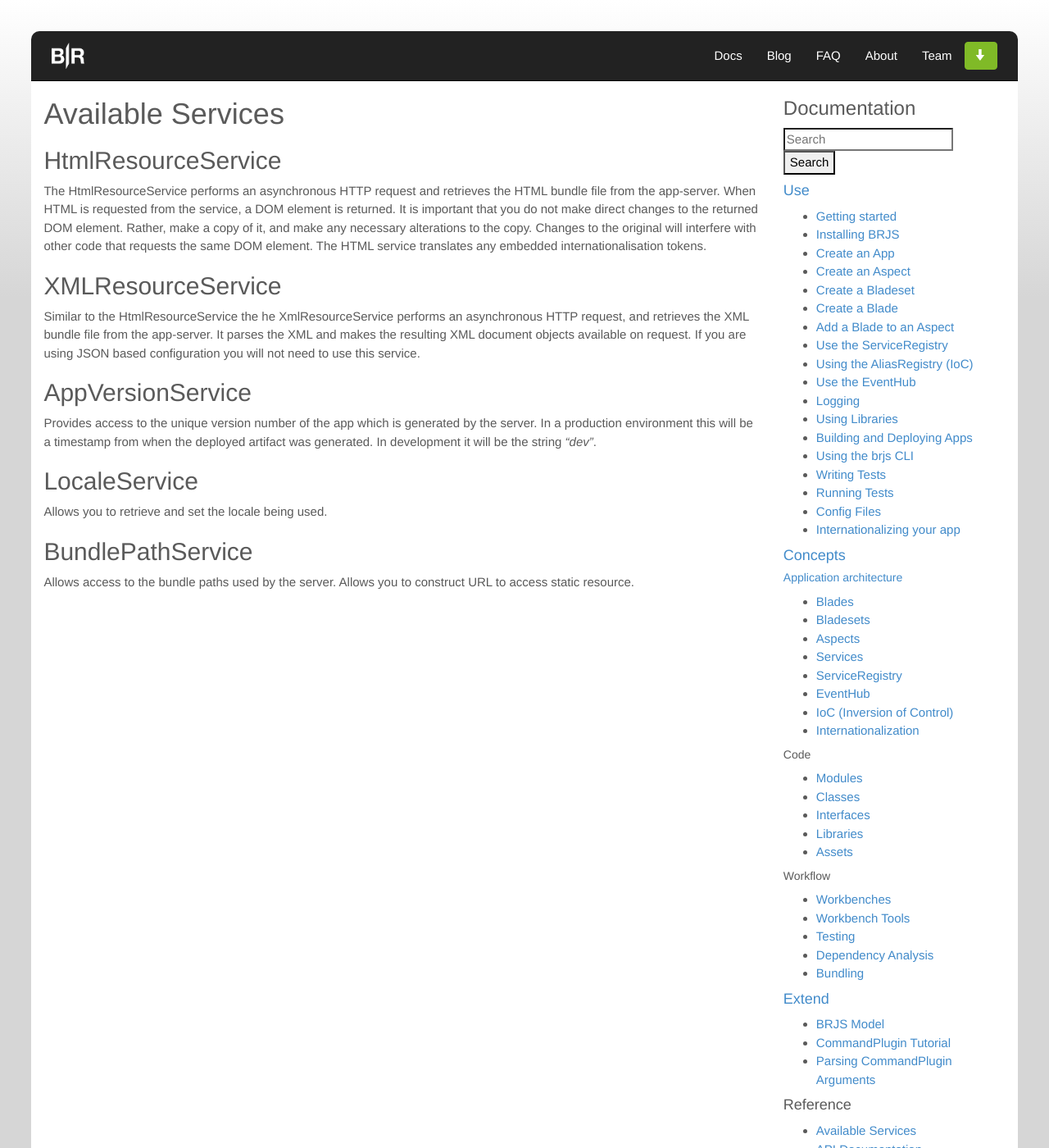
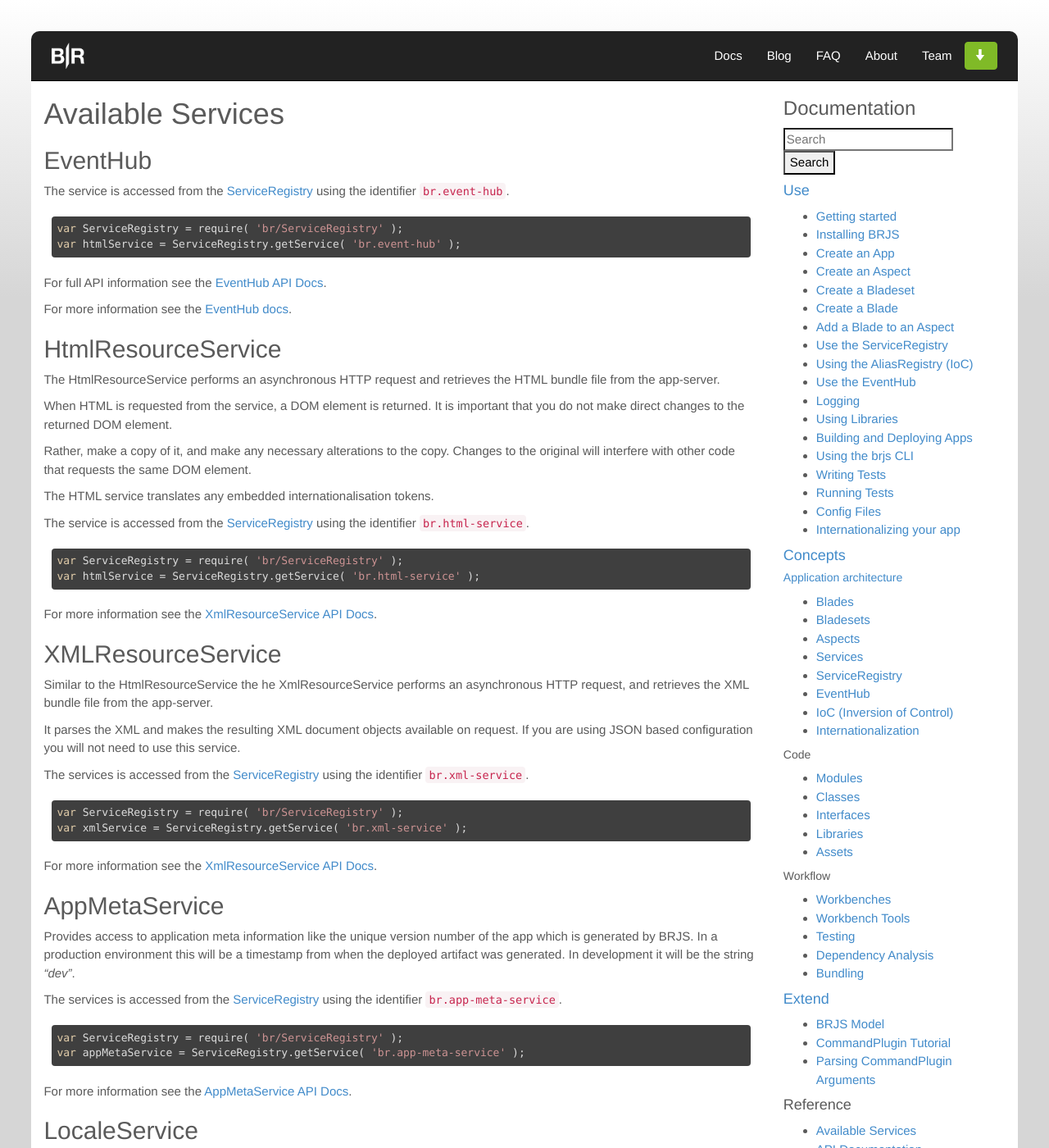
Before and after one commit to BladeRunnerJS/brjs-site, a Jekyll site: the page built from docs/reference/available_services.md, in a window 1280 px wide and 1400 px high. Shown: the whole window at 82% size. Built offline with Jekyll 4.4.1, drawn with Linux system fonts in a browser that asks for light colours; nearby versions of some CDN libraries; Markdown is read by kramdown in place of the engine named in the settings; some of the changed text lies outside the part shown.

Commit message:
Adding more detail about available services Code examples Links to API Docs

````diff
--- a/docs/reference/available_services.md
+++ b/docs/reference/available_services.md
@@ -5,22 +5,75 @@ permalink: /docs/reference/available_services/
 notice: none
 ---
 
+## EventHub
+
+The service is accessed from the [ServiceRegistry](/docs/concepts/service_registry/) using the identifier `br.event-hub`.
+
+```js
+var ServiceRegistry = require( 'br/ServiceRegistry' );
+var htmlService = ServiceRegistry.getService( 'br.event-hub' );
+```
+
+For full API information see the [EventHub API Docs](http://apidocs.bladerunnerjs.org/latest/js/EventHub.html).
+
+For more information see the [EventHub docs](/docs/concepts/event_hub/).
+
 ## HtmlResourceService
+
 The HtmlResourceService performs an asynchronous HTTP request and retrieves the HTML bundle file from the app-server.
+
 When HTML is requested from the service, a DOM element is returned.  It is important that you do not make direct changes to the returned DOM element.
+
 Rather, make a copy of it, and make any necessary alterations to the copy. Changes to the original will interfere with other code that requests the same DOM element.
+
 The HTML service translates any embedded internationalisation tokens.
 
+The service is accessed from the [ServiceRegistry](/docs/concepts/service_registry/) using the identifier `br.html-service`.
+
+```js
+var ServiceRegistry = require( 'br/ServiceRegistry' );
+var htmlService = ServiceRegistry.getService( 'br.html-service' );
+```
+
+For more information see the [XmlResourceService API Docs](http://apidocs.bladerunnerjs.org/latest/js/HtmlResourceService.html).
+
 ## XMLResourceService
+
 Similar to the HtmlResourceService the he XmlResourceService performs an asynchronous HTTP request, and retrieves the XML bundle file from the app-server.
+
 It parses the XML and makes the resulting XML document objects available on request. If you are using JSON based configuration you will not need to use this service.
 
-## AppVersionService
-Provides access to the unique version number of the app which is generated by the server. In a production environment this will be a timestamp from when the deployed artifact was generated.
-In development it will be the string <em>"dev"</em>.
+The services is accessed from the [ServiceRegistry](/docs/concepts/service_registry/) using the identifier `br.xml-service`.
+
+```js
+var ServiceRegistry = require( 'br/ServiceRegistry' );
+var xmlService = ServiceRegistry.getService( 'br.xml-service' );
+```
+
+For more information see the [XmlResourceService API Docs](http://apidocs.bladerunnerjs.org/latest/js/XmlResourceService.html).
+
+## AppMetaService
+
+Provides access to application meta information like the unique version number of the app which is generated by BRJS. In a production environment this will be a timestamp from when the deployed artifact was generated. In development it will be the string <em>"dev"</em>.
+
+The services is accessed from the [ServiceRegistry](/docs/concepts/service_registry/) using the identifier `br.app-meta-service`.
+
+```js
+var ServiceRegistry = require( 'br/ServiceRegistry' );
+var appMetaService = ServiceRegistry.getService( 'br.app-meta-service' );
+```
+
+For more information see the [AppMetaService API Docs](http://apidocs.bladerunnerjs.org/latest/js/AppMetaService.html).
 
 ## LocaleService
+
 Allows you to retrieve and set the locale being used.
 
-## BundlePathService
-Allows access to the bundle paths used by the server. Allows you to construct URL to access static resource.
+The services is accessed from the [ServiceRegistry](/docs/concepts/service_registry/) using the identifier `br.locale-service`.
+
+```js
+var ServiceRegistry = require( 'br/ServiceRegistry' );
+var localeService = ServiceRegistry.getService( 'br.locale-service' );
+```
+
+For more information see the [AppMetaService API Docs](http://apidocs.bladerunnerjs.org/latest/js/LocaleService.html).
````
